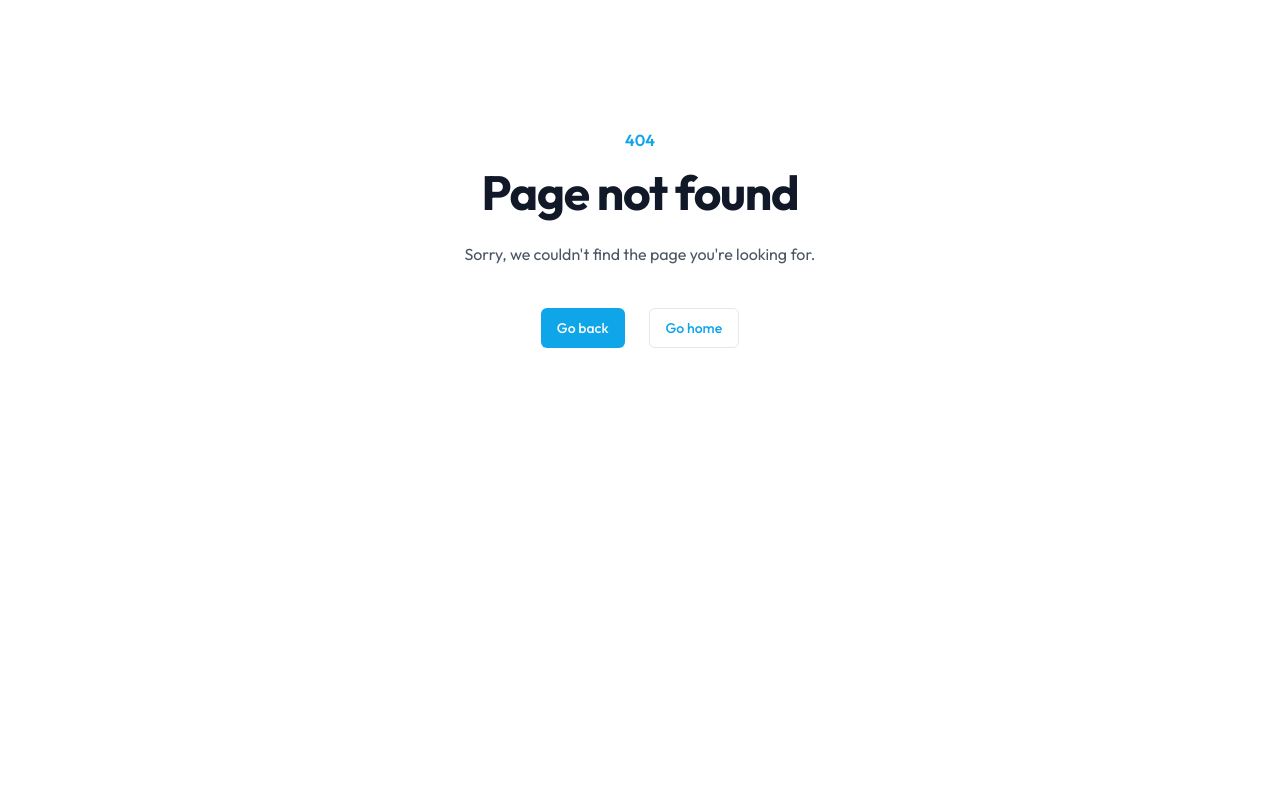
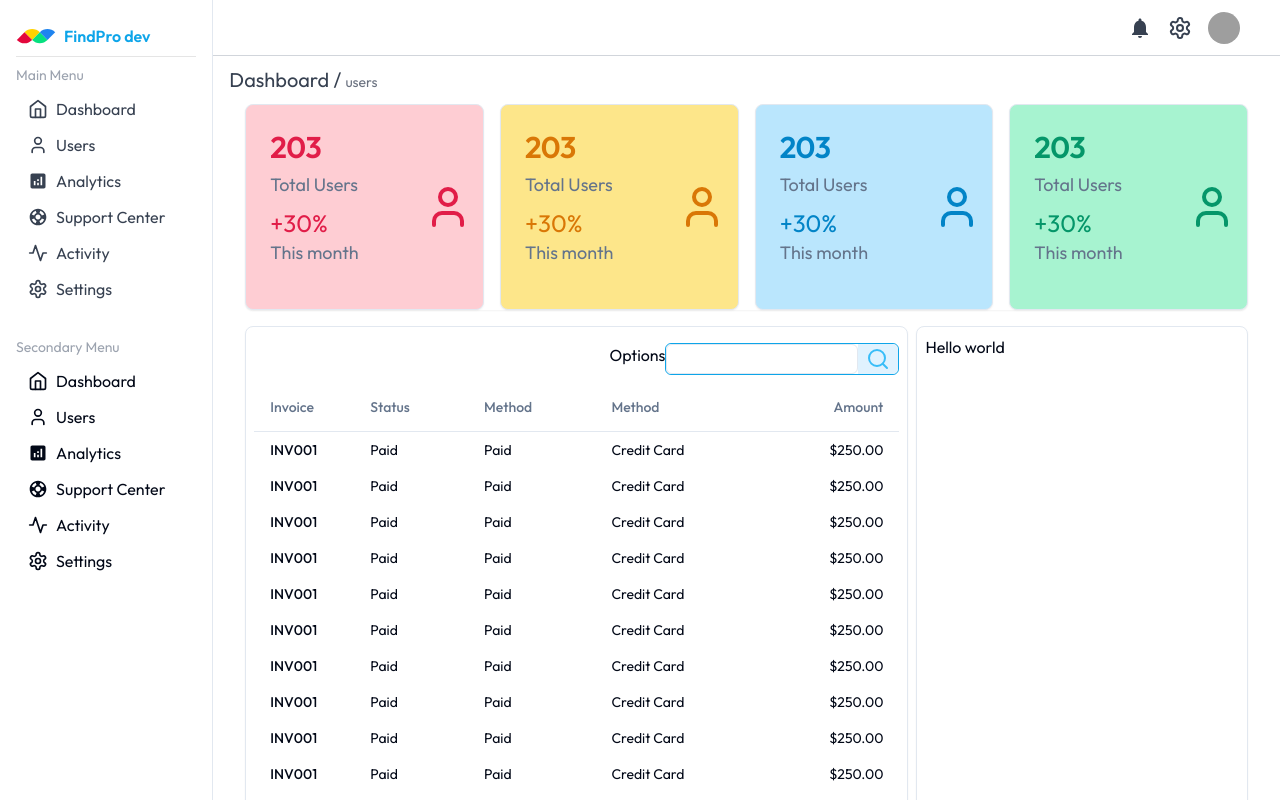
Before and after one commit to CodeMode365/FindPro-client, a Next.js app: page /dashboard/users in a window 1280 px wide. Before the commit this address had no page. Built offline with nearby package versions, Linux system fonts and the light colour scheme; grey boxes are pictures that could not be loaded.

Commit message:
users dashboard

```diff
--- /dev/null
+++ b/src/app/(protected)/dashboard/users/page.tsx
@@ -0,0 +1,64 @@
+import React from "react";
+import {
+  Table,
+  TableBody,
+  TableCaption,
+  TableCell,
+  TableHead,
+  TableHeader,
+  TableRow,
+} from "@/components/ui/table";
+import Searchbar from "@/components/reusable/Searchbar";
+import { Card } from "@/components/ui/card";
+import StatCard from "../_components/Admin/Home/StatCard";
+import { User } from "lucide-react";
+import { ScrollArea } from "@/components/ui/scroll-area";
+
+const Users = () => {
+  return (
+    <div className="col-span-12 mx-4 gap-">
+      <Card className="w-full grid grid-cols-4 mb-4 gap-4 border-0">
+        <StatCard colorMode="red" icon={User} />
+        <StatCard colorMode="yellow" icon={User} />
+        <StatCard colorMode="blue" icon={User} />
+        <StatCard colorMode="green" icon={User} />
+      </Card>
+      <div className="flex gap-2">
+        <Card className="w-2/3 p-2 h-auto">
+          <div className="w-full  py-2 flex justify-end">
+            <h2>Options</h2>
+            <Searchbar />
+          </div>
+          <Table className="">
+            <TableHeader>
+              <TableRow>
+                <TableHead className="w-[100px]">Invoice</TableHead>
+                <TableHead>Status</TableHead>
+                <TableHead>Method</TableHead>
+                <TableHead>Method</TableHead>
+                <TableHead className="text-right">Amount</TableHead>
+              </TableRow>
+            </TableHeader>
+            <TableBody className="">
+              {[...Array.from({ length: 10 })].map((_, i) => (
+                <TableRow className="border-none py-0 " key={"tb-item-" + i}>
+                  <TableCell className="font-medium py-2">INV001</TableCell>
+                  <TableCell className="py-2">Paid</TableCell>
+                  <TableCell className="py-2">Paid</TableCell>
+                  <TableCell className="py-2">Credit Card</TableCell>
+                  <TableCell className="text-right py-2">$250.00</TableCell>
+                </TableRow>
+              ))}
+            </TableBody>
+          </Table>
+        </Card>
+
+        <Card className="w-1/3 p-2 h-[70vh] ">
+          <h2>Hello world</h2>
+        </Card>
+      </div>
+    </div>
+  );
+};
+
+export default Users;
```
